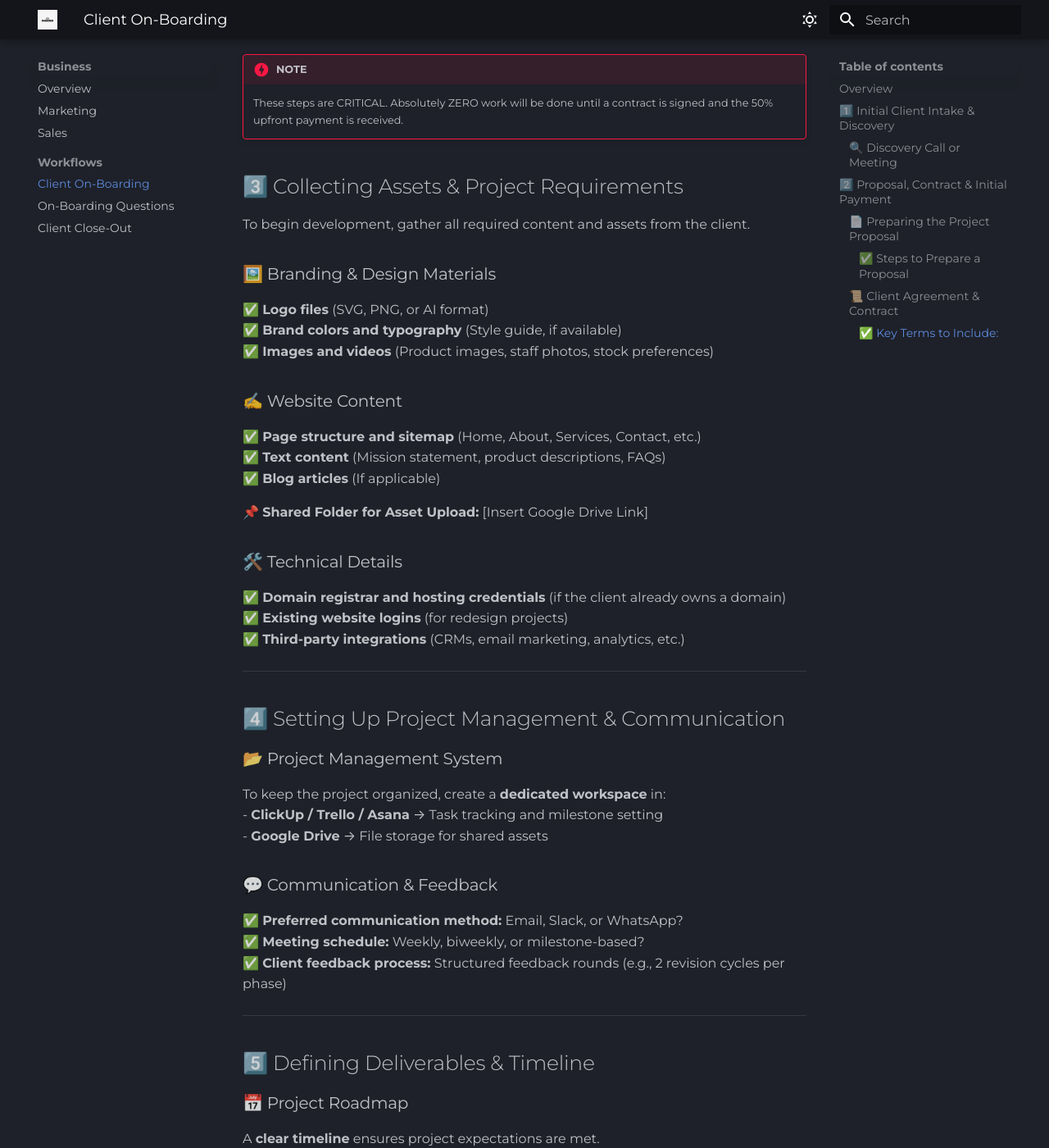
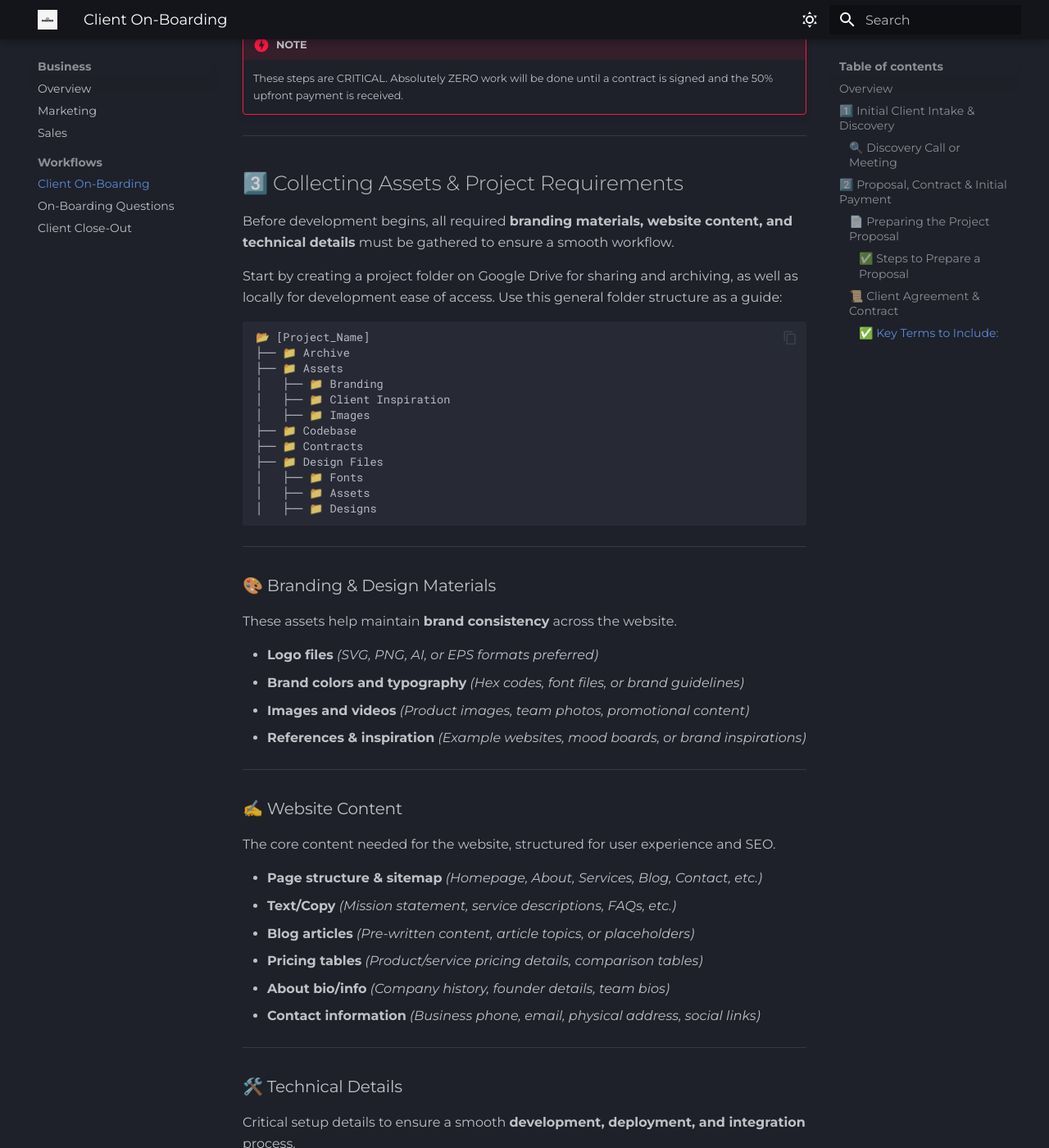
Before and after one commit to wesordonez/dunosis-web-docs, an MkDocs documentation site: the page built from docs/business/workflows/client-onboarding.md, in a window 1280 px wide and 1400 px high, scrolled down 2883 px. Shown: the whole window at 82% size. Built offline with MkDocs 1.6.1 and Material for MkDocs 9.7.7, drawn with Linux system fonts in a browser that asks for light colours; emoji names are drawn with the system emoji font; some of the changed text lies outside the part shown.

Commit message:
added content for collecting assets and project reqs

````diff
--- a/docs/business/workflows/client-onboarding.md
+++ b/docs/business/workflows/client-onboarding.md
@@ -125,7 +125,6 @@ Before starting work, ensure the client signs a formal **contract** to prevent m
 
 ---
 
-
 ### 💳 Initial Payment
 
 Once the contract is signed, send the first invoice to secure the project start.
@@ -139,34 +138,70 @@ Once the contract is signed, send the first invoice to secure the project start.
     - **Evalon Payment Terminal** → In-person POS terminal transactions.
     - **Cash** → Only for local clients (must provide receipt).
 
----
 
 !!! danger "NOTE"
     These steps are CRITICAL. Absolutely ZERO work will be done until a contract is signed and the 50% upfront payment is received.
 
+---
+
 
 ## 3️⃣ Collecting Assets & Project Requirements
 
-To begin development, gather all required content and assets from the client.
+Before development begins, all required **branding materials, website content, and technical details** must be gathered to ensure a smooth workflow.
 
-### 🖼️ Branding & Design Materials
-✅ **Logo files** (SVG, PNG, or AI format)
-✅ **Brand colors and typography** (Style guide, if available)
-✅ **Images and videos** (Product images, staff photos, stock preferences)
+Start by creating a project folder on Google Drive for sharing and archiving, as well as locally for development ease of access. Use this general folder structure as a guide:
+
+```plaintext
+📂 [Project_Name]
+├── 📁 Archive
+├── 📁 Assets
+│   ├── 📁 Branding
+│   ├── 📁 Client Inspiration
+│   ├── 📁 Images
+├── 📁 Codebase
+├── 📁 Contracts
+├── 📁 Design Files
+│   ├── 📁 Fonts
+│   ├── 📁 Assets
+│   ├── 📁 Designs
+```
+
+---
+
+### 🎨 Branding & Design Materials
+
+These assets help maintain **brand consistency** across the website.
+
+- **Logo files** *(SVG, PNG, AI, or EPS formats preferred)*
+- **Brand colors and typography** *(Hex codes, font files, or brand guidelines)*
+- **Images and videos** *(Product images, team photos, promotional content)*
+- **References & inspiration** *(Example websites, mood boards, or brand inspirations)*
+
+---
 
 ### ✍️ Website Content
-✅ **Page structure and sitemap** (Home, About, Services, Contact, etc.)
-✅ **Text content** (Mission statement, product descriptions, FAQs)
-✅ **Blog articles** (If applicable)
 
-📌 **Shared Folder for Asset Upload:** [Insert Google Drive Link]
+The core content needed for the website, structured for user experience and SEO.
+
+- **Page structure & sitemap** *(Homepage, About, Services, Blog, Contact, etc.)*
+- **Text/Copy** *(Mission statement, service descriptions, FAQs, etc.)*
+- **Blog articles** *(Pre-written content, article topics, or placeholders)*
+- **Pricing tables** *(Product/service pricing details, comparison tables)*
+- **About bio/info** *(Company history, founder details, team bios)*
+- **Contact information** *(Business phone, email, physical address, social links)*
+
+---
 
 ### 🛠️ Technical Details
-✅ **Domain registrar and hosting credentials** (if the client already owns a domain)
-✅ **Existing website logins** (for redesign projects)
-✅ **Third-party integrations** (CRMs, email marketing, analytics, etc.)
+
+Critical setup details to ensure a smooth **development, deployment, and integration** process.
+
+- **Domain registrar information** *(Only for domain transfers or DNS changes)*
+- **Third-party integrations** *(CRM, email marketing, payment gateways, social media links, etc.)*
+- **Existing software or tools** *(Booking systems, chat widgets, analytics tools, automation platforms, etc.)*
 
 ---
+
 
 ## 4️⃣ Setting Up Project Management & Communication
 
````
